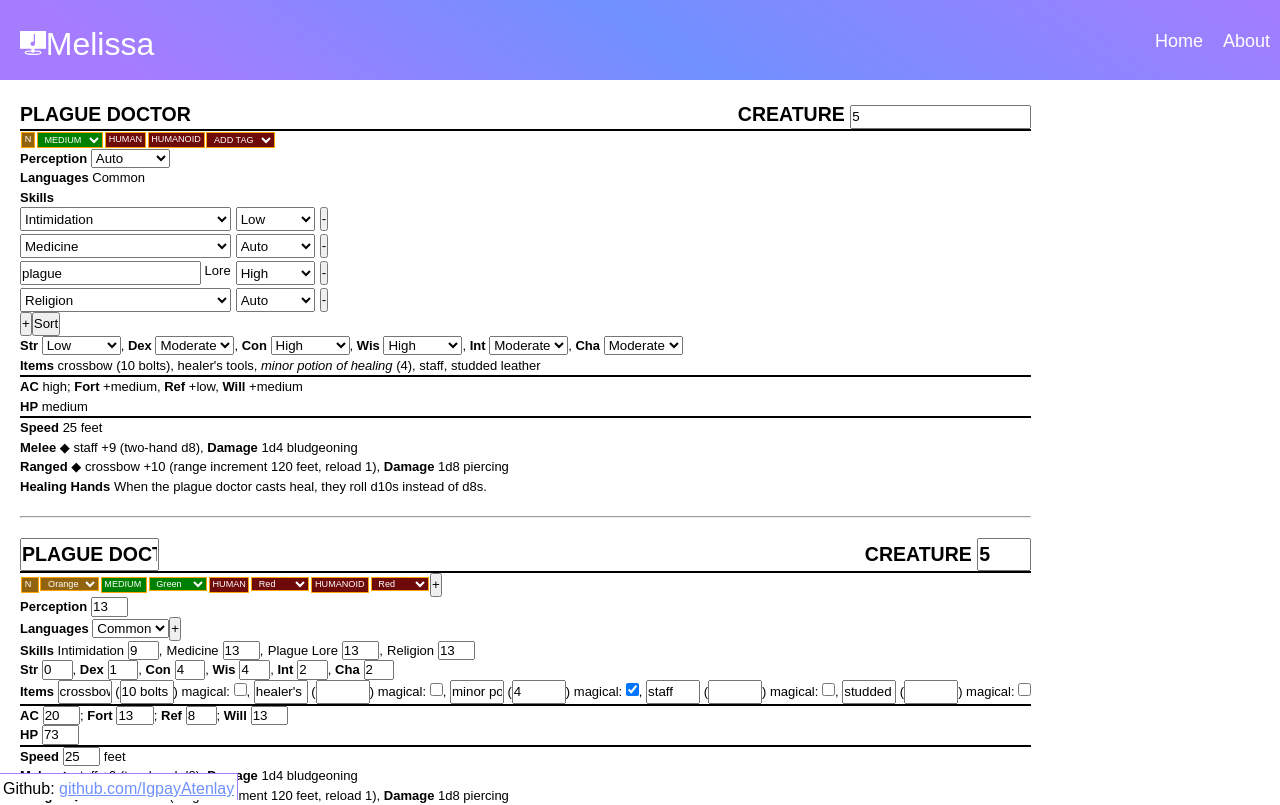
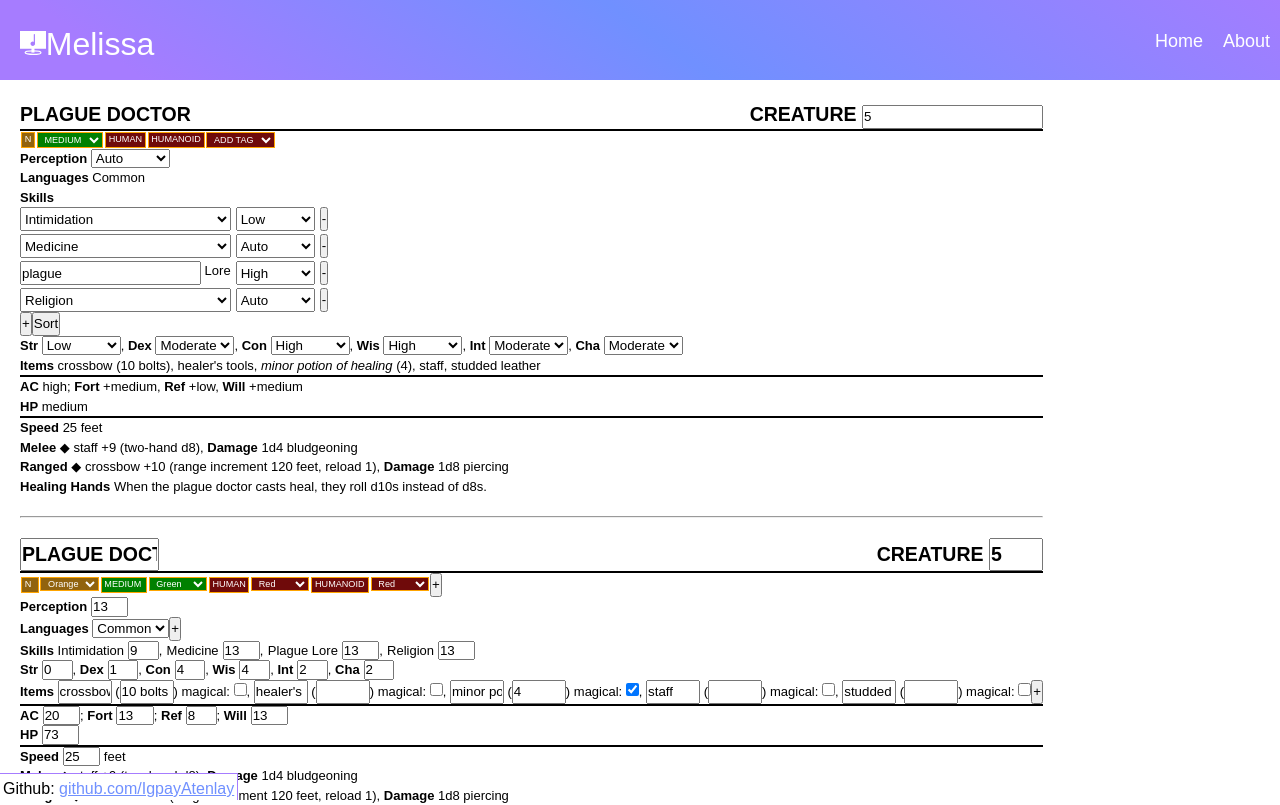
Before and after one commit to IgpayAtenlay/website, a React (Create React App) app in the folder client/: page /creatureCreator in a window 1280 px wide. Shown: the top 805 px of the page. Built offline with nearby package versions, Linux system fonts and the light colour scheme.

Commit message:
added add button to items

```diff
--- a/client/src/pages/creatureCreator/customForm/items.jsx
+++ b/client/src/pages/creatureCreator/customForm/items.jsx
@@ -1,5 +1,6 @@
 import {useContext} from 'react';
 import {CreatureContext} from "../index";
+import AddButton from './addButton';
 
 export default function Items() {
     var {creature} = useContext(CreatureContext);
@@ -12,7 +13,15 @@ export default function Items() {
         <Item item={lastItem} key={lastItem.id}/>
     )
 
-    return (<span>{items}</span>);
+    return (
+        <span>
+            {items}
+            <AddButton variable="items" defaultValue={{
+                name: "bow",
+                amount: "5 arrows"
+            }}/>
+        </span>
+    );
 }
 
 function Item(props) {
```
